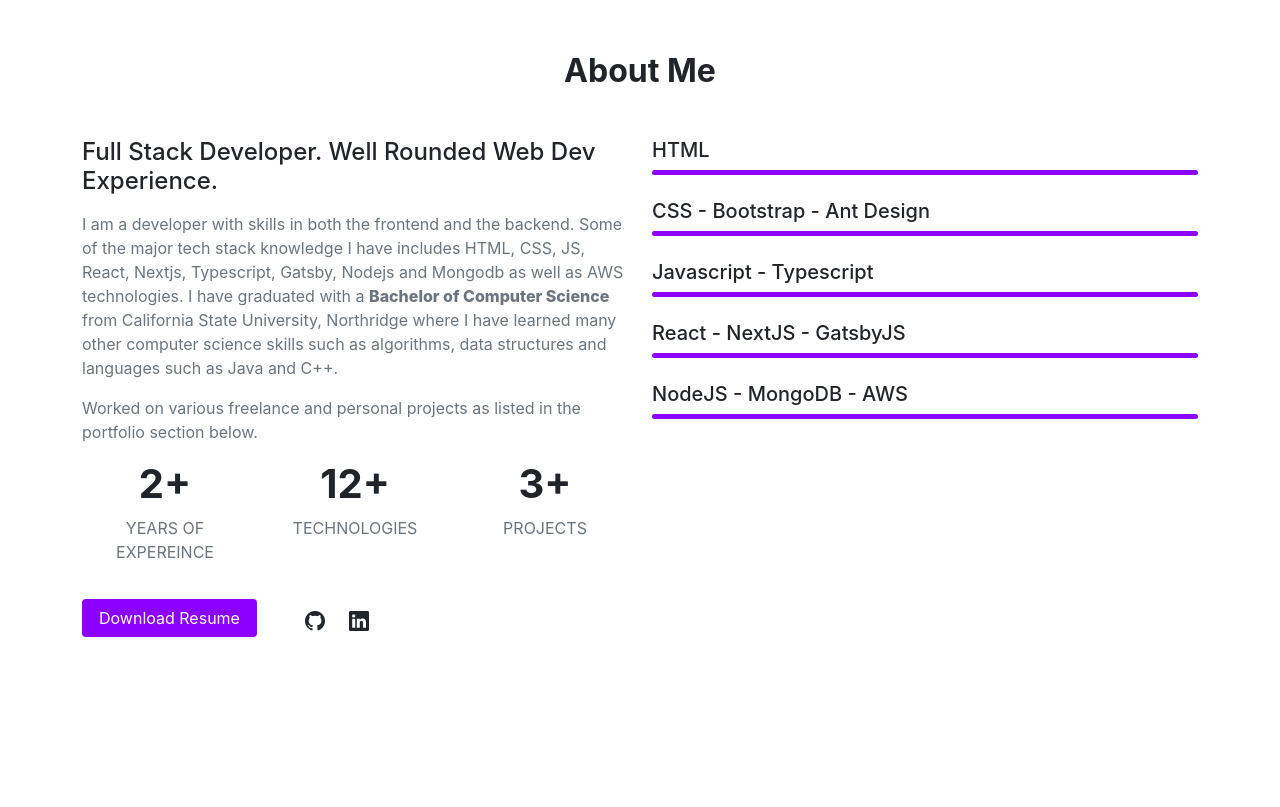
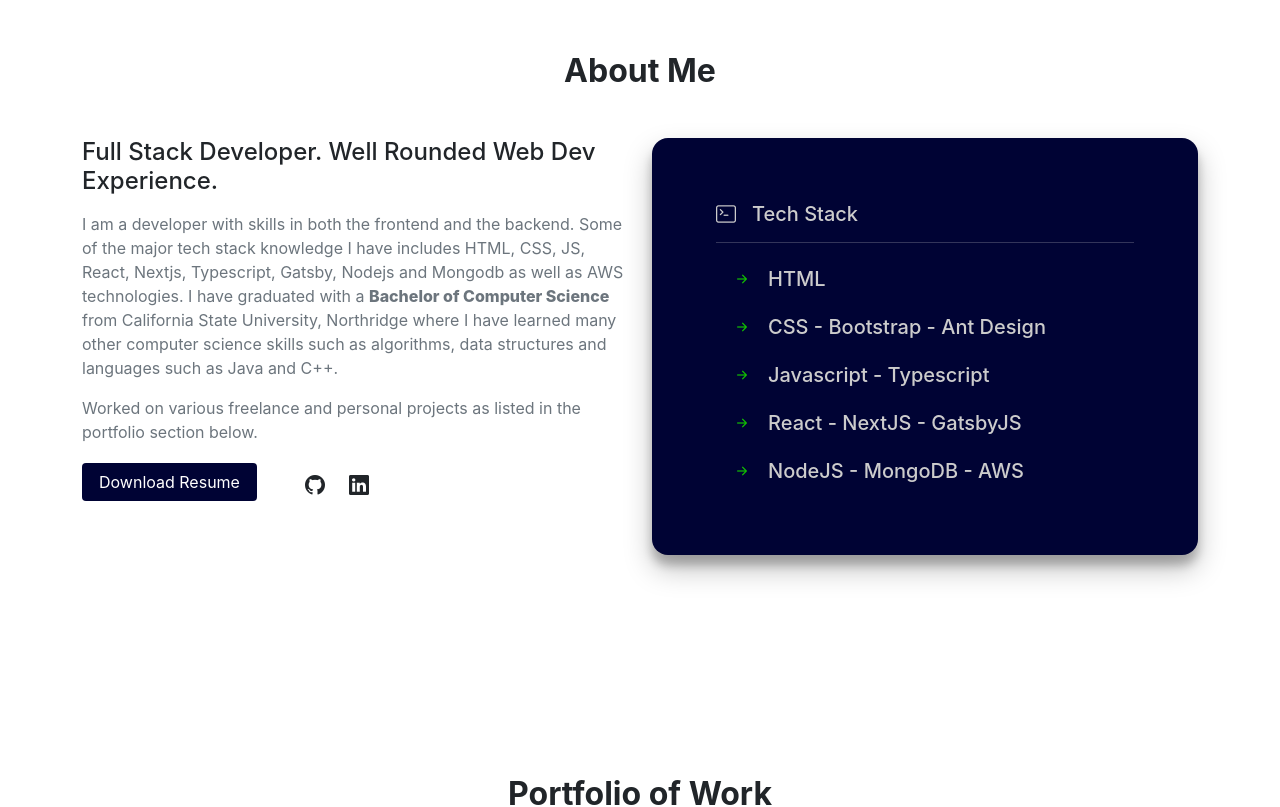
Before and after one commit to eminshamshoian/emin-portfolio, a Next.js app: page / in a window 1280 px wide. Shown: the part 820-1627 px from the top of the page. Built offline with nearby package versions, Linux system fonts and the light colour scheme.

Commit message:
chaned styling

```diff
--- a/components/About.js
+++ b/components/About.js
@@ -30,26 +30,6 @@ const About = () => {
                 the portfolio section below.
               </p>
             </div>
-            <div className='row text-center text-uppercase my-3'>
-              <div className='col-sm-4'>
-                <div className='fact-item'>
-                  <h4 className='fs-1 fw-bold'>2+</h4>
-                  <p className='text-muted'>Years of Expereince</p>
-                </div>
-              </div>
-              <div className='col-sm-4'>
-                <div className='fact-item'>
-                  <h4 className='fs-1 fw-bold'>12+</h4>
-                  <p className='text-muted'>Technologies</p>
-                </div>
-              </div>
-              <div className='col-sm-4'>
-                <div className='fact-item'>
-                  <h4 className='fs-1 fw-bold'>3+</h4>
-                  <p className='text-muted'>Projects</p>
-                </div>
-              </div>
-            </div>
             <div className='row'>
               <div className='col-lg-12 d-flex align-items-center links-tab'>
                 <a href='#' className='btn px-3 btn-color me-5'>
@@ -66,65 +46,43 @@ const About = () => {
               </div>
             </div>
           </div>
+
           <div className='col-md-6 mt-5 mt-md-0'>
+            <div className='skills-box'>
               <div className='skill-item mb-4'>
-              <h3 className='fs-5'>HTML</h3>
-              <div className='progress'>
-                <div
-                  className='progress-bar cta-color'
-                  role='progressbar'
-                  aria-valuenow='25'
-                  aria-valuemin='0'
-                  aria-valuemax='100'
-                ></div>
-              </div>
+                <h3 className='fs-5'>
+                  <i class='bi bi-terminal pe-3'></i>Tech Stack
+                </h3>
+                <hr />
               </div>
               <div className='skill-item mb-4'>
-              <h3 className='fs-5'>CSS - Bootstrap - Ant Design</h3>
-              <div className='progress'>
-                <div
-                  className='progress-bar cta-color'
-                  role='progressbar'
-                  aria-valuenow='50'
-                  aria-valuemin='0'
-                  aria-valuemax='100'
-                ></div>
-              </div>
+                <h3 className='fs-5'>
+                  <i class='bi bi-arrow-right-short px-3 skill-icon'></i>HTML
+                </h3>
               </div>
               <div className='skill-item mb-4'>
-              <h3 className='fs-5'>Javascript - Typescript</h3>
-              <div className='progress'>
-                <div
-                  className='progress-bar cta-color'
-                  role='progressbar'
-                  aria-valuenow='75'
-                  aria-valuemin='0'
-                  aria-valuemax='100'
-                ></div>
-              </div>
+                <h3 className='fs-5'>
+                  <i class='bi bi-arrow-right-short px-3 skill-icon'></i>CSS -
+                  Bootstrap - Ant Design
+                </h3>
               </div>
               <div className='skill-item mb-4'>
-              <h3 className='fs-5'>React - NextJS - GatsbyJS</h3>
-              <div className='progress'>
-                <div
-                  className='progress-bar cta-color'
-                  role='progressbar'
-                  aria-valuenow='100'
-                  aria-valuemin='0'
-                  aria-valuemax='100'
-                ></div>
+                <h3 className='fs-5'>
+                  <i class='bi bi-arrow-right-short px-3 skill-icon'></i>
+                  Javascript - Typescript
+                </h3>
               </div>
+              <div className='skill-item mb-4'>
+                <h3 className='fs-5'>
+                  <i class='bi bi-arrow-right-short px-3 skill-icon'></i>React -
+                  NextJS - GatsbyJS
+                </h3>
               </div>
               <div className='skill-item'>
-              <h3 className='fs-5'>NodeJS - MongoDB - AWS</h3>
-              <div className='progress'>
-                <div
-                  className='progress-bar cta-color'
-                  role='progressbar'
-                  aria-valuenow='100'
-                  aria-valuemin='0'
-                  aria-valuemax='100'
-                ></div>
+                <h3 className='fs-5'>
+                  <i class='bi bi-arrow-right-short px-3 skill-icon'></i>NodeJS
+                  - MongoDB - AWS
+                </h3>
               </div>
             </div>
           </div>
--- a/styles/globals.css
+++ b/styles/globals.css
@@ -22,31 +22,36 @@ strong {
 }
 
 .main-color {
-  color: #8c00ff;
+  color: #000334;
 }
 
 .btn-color {
-  background-color: #8c00ff;
+  background-color: #000334;
   color: #fff;
 }
 
 .cta-color {
-  background-color: #8c00ff;
+  background-color: #000334;
   color: #fff;
 }
 
 .btn-color:hover {
   background-color: #ffffff;
-  border: 1px solid #8c00ff;
-  color: #8c00ff;
+  border: 1px solid #000334;
+  color: #000334;
 }
 
-.progress {
-  height: 5px;
+.skills-box {
+  background-color: #000334;
+  color: rgb(204, 204, 204);
+  padding: 4rem;
+  border-radius: 1rem;
+  box-shadow: rgba(0, 0, 0, 0.25) 0px 14px 28px,
+    rgba(0, 0, 0, 0.22) 0px 10px 10px;
 }
 
-.progress-bar {
-  width: 100%;
+.skill-icon {
+  color: #10c100 !important;
 }
 
 .links-tab {
```
Also changed, not shown: 1 other file (tests, documents, lock files or other folders). Lines whose indentation alone changed are shown as unchanged.
